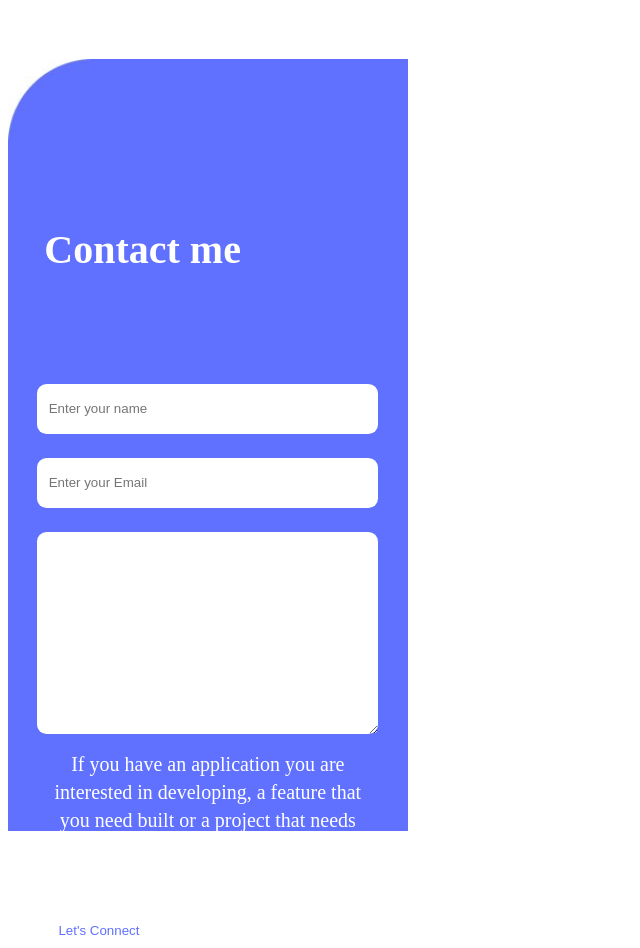
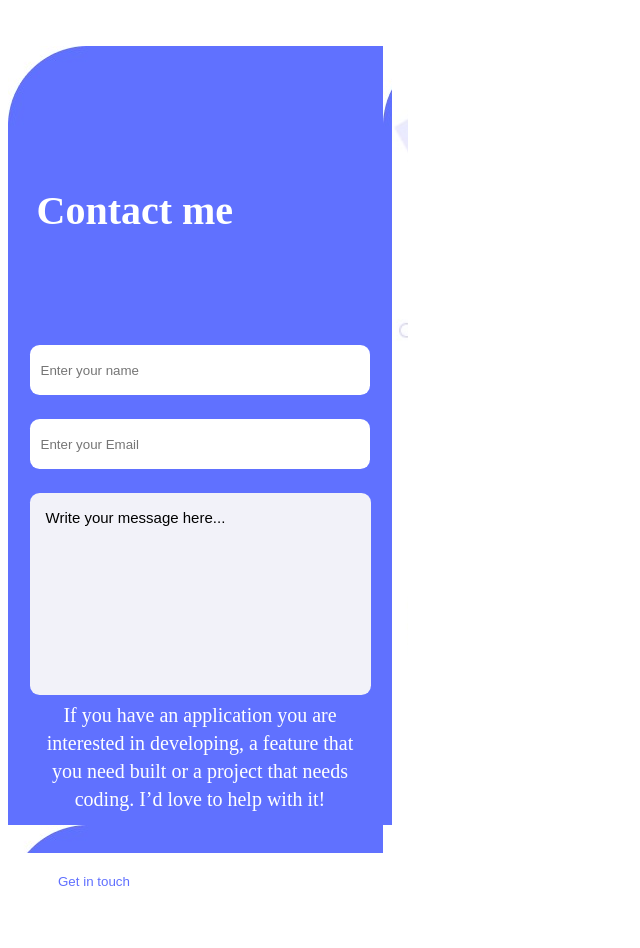
Before and after one commit to Malaikaamir/Malaika-124, a plain HTML site: page index.html in a window 1280 px wide. Shown: the part 5780-6728 px from the top of the page, without its empty margins (0-640 px from the left). After the commit the page ends 6679 px from the top, so only its background shows below. Drawn offline with Linux system fonts and the light colour scheme.

Commit message:
first commit

```diff
--- a/index.html
+++ b/index.html
@@ -185,7 +185,7 @@
     </div>
   </section>
 
-    <section>
+    <body>
 
       <div class="myself">
 
@@ -229,26 +229,30 @@
         <hr>
 
       </div>
-    </section>
-</main>
+
+
 
   <div class="contact_form_container">
       <div class="container_content">
         <h1>Contact me</h1>
         <p>If you have an application you are interested in developing, a feature that you need built or a project that needs coding.
             I’d love to help with it!</p>
+
             <form class="">
                 <input type="text" placeholder="Enter your name">
             <input type="email" placeholder="Enter your Email">
-              <textarea placeholder="Write your message here...">
+           <div class="textarea">
+            Write your message here...
 
-              </textarea>
             </form>
 
       </div>
-      <button id="form_btn">Let's Connect</button>
+
+    </div>
+    <button id="form_btn">Get in touch</button>
 </div>
 
+</section>
 </body>
 
 </html>
--- a/style.css
+++ b/style.css
@@ -394,15 +394,28 @@ body{
 
     position: relative;
     max-width: 24.98rem;
-    height: 48.25rem;
+    height: 800px;
     margin-top: 4rem;
     background-image: url(contact.jpeg);
     background-size: cover;
   }
+  .contact_form_container{
+
+    position: relative;
+    max-width: 400px;
+    height: 772px;
+    margin-top: 64px;
+    background-image: url(WhatsApp\ Image\ 2023-10-07\ at\ 03.27.20_2a160876.jpg);
+    background-size: cover;
+  }
+  .container_content{
+    background-image: url(contact.jpeg);
+    margin-right: 16px;
+  }
   .contact_form_container img{
 
     position: absolute;
-    margin-top: 2.5rem;
+    margin-top: 40px;
     right: 0;
   }
   .container_content{
@@ -416,58 +429,61 @@ body{
 
   }
   .container_content h1{
-    margin-top: 6rem;
+    margin-top: 70px;
     color: white;
-    font-size: 2.5rem;
+    font-size: 40px;
     font-style: normal;
     font-weight: 700;
-    line-height: 3.25rem;
+    line-height: 52px;
   }
 
   .container_content p{
   color: white;
-  margin-top: 1rem;
-  font-size: 1.25rem;
+  margin-top: 6px;
+  font-size: 20px;
   font-style: normal;
   font-weight: 400;
-  line-height: 1.75rem;
+  line-height: 28px;
   }
 
   form{
-    margin-top: 2rem;
+    margin-top: 32px;
     display: flex;
     flex-direction: column;
-    gap: 1.5rem;
+    gap: 24px
   }
   form input{
 
-    width: 20.4375rem;
-    height: 3rem;
+    width: 327px;
+    height: 48px;
     flex-shrink: 0;
-    padding-left: 0.7rem;
-    border-radius: 0.6rem;
+    padding-left: 11px;
+    border-radius: 9.6px;
     border: none;
   }
 
-  form textarea{
-    width: 19.30rem;
-    height: 10.625rem;
+  .textarea{
+    display: flex;
+    align-items: flex-start;
+    width: 309px;
+    height: 170px;
+    font-size: 15px;
     flex-shrink: 0;
-    z-index: 1;
-    padding: 1rem 1rem ;
+    padding: 16px 16px ;
     color: black;
-    border-radius: 0.6rem;
-    border: none;
+    border-radius: 9.6px;
+    background-color: #f2f2f9;
+    font-family: Poppins, sans-serif;
 
   }
   #form_btn{
 
-    margin-top: 0.7rem;
-    margin-left: 1.9rem;
+    margin-top: 11px;
+    margin-left: 30px;
     background-color: white;
     color:#6070FF;
     padding: 10px 20px;
     border: none;
-    border-radius: 0.4rem;
+    border-radius: 6px;
 
   }
```
Also changed, not shown: WhatsApp Image 2023-10-07 at 03.27.20_2a160876.jpg (added), background.jpeg (added). Lines whose indentation alone changed are shown as unchanged.
